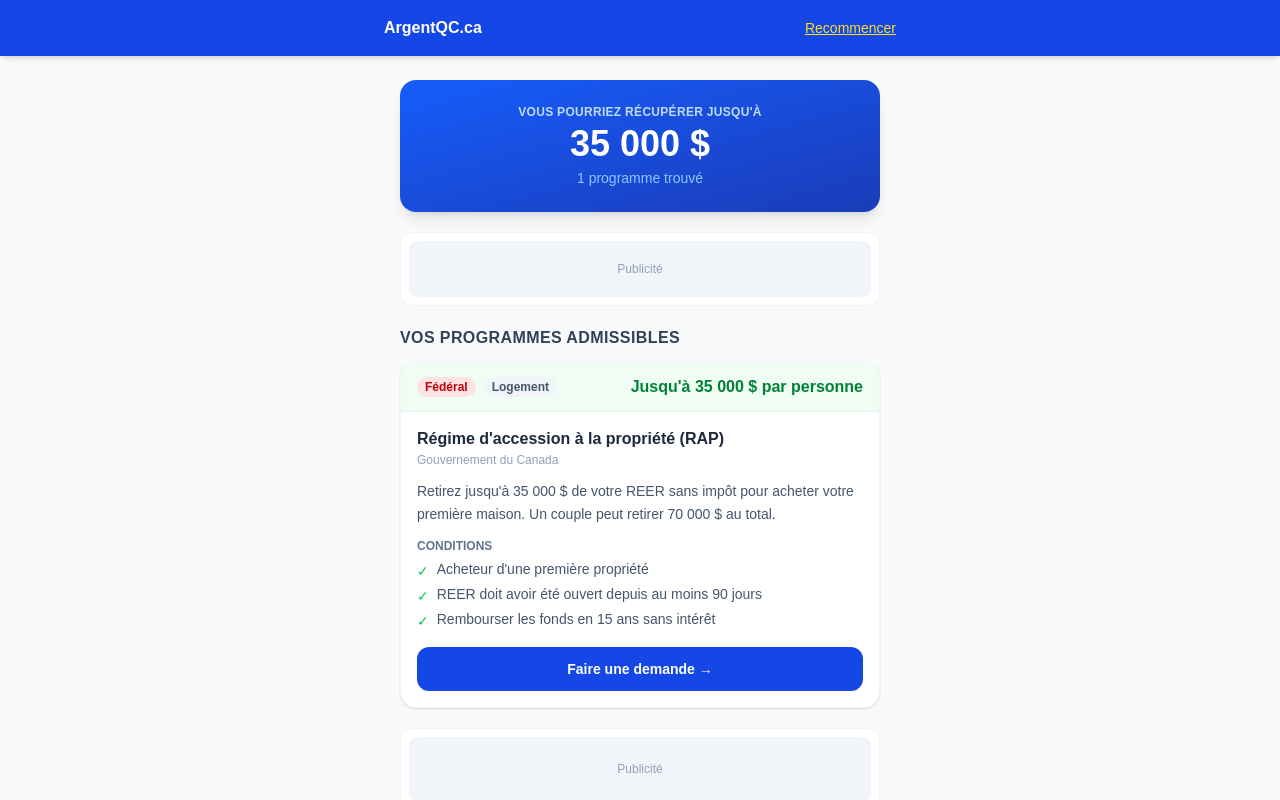
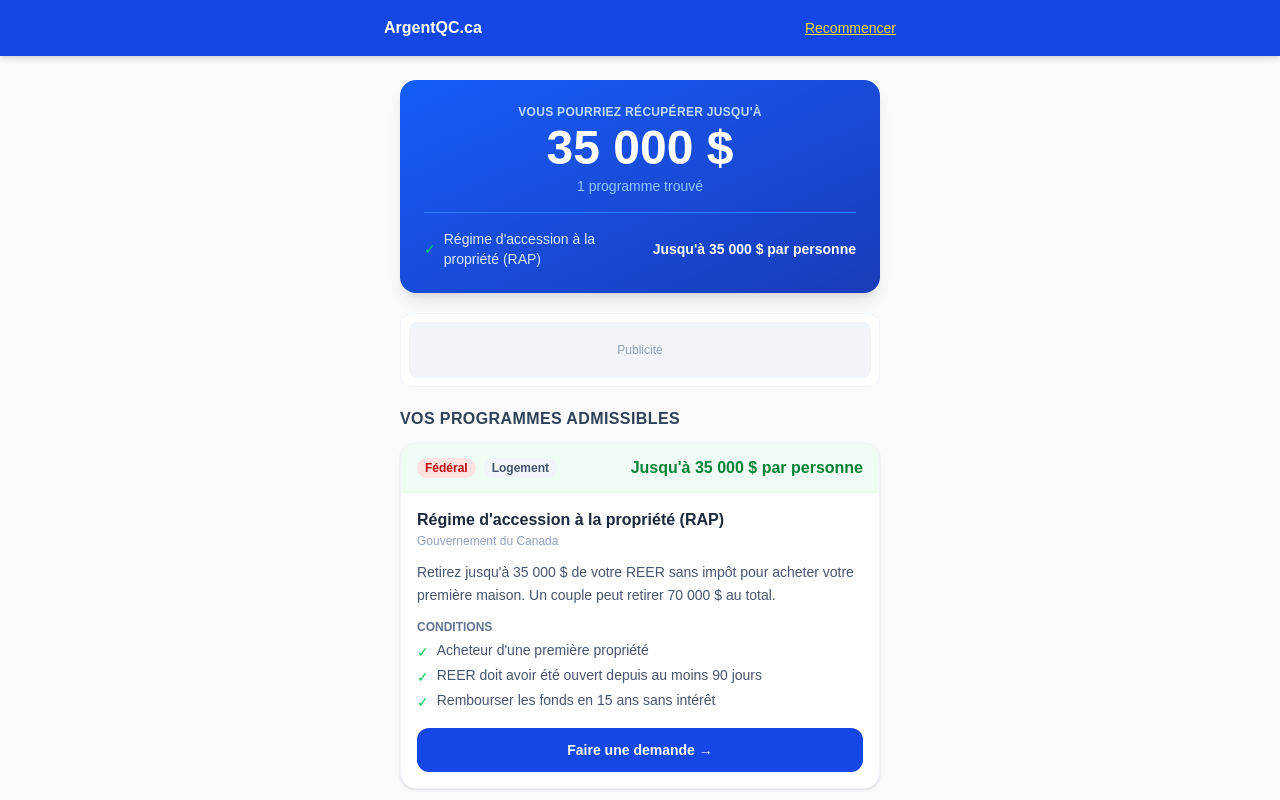
Before and after one commit to Simultima-qc/argentqc, a Next.js app: page /resultats in a window 1280 px wide. Shown: the top 800 px of the page. Built offline with nearby package versions, Linux system fonts and the light colour scheme.

Commit message:
Ajouter breakdown détaillé des programmes dans le résumé résultats
Co-Authored-By: Claude Sonnet 4.6 <noreply@anthropic.com>

```diff
--- a/src/app/resultats/page.tsx
+++ b/src/app/resultats/page.tsx
@@ -64,16 +64,27 @@ export default async function ResultatsPage({ searchParams }: Props) {
       <div className="max-w-lg mx-auto px-4 py-6">
 
         {/* Résumé total */}
-        <div className="bg-gradient-to-br from-blue-600 to-blue-800 text-white rounded-2xl p-6 mb-5 text-center shadow-lg">
-          <p className="text-blue-200 mb-1 text-xs uppercase tracking-wide font-semibold">
+        <div className="bg-gradient-to-br from-blue-600 to-blue-800 text-white rounded-2xl p-6 mb-5 shadow-lg">
+          <p className="text-blue-200 mb-1 text-xs uppercase tracking-wide font-semibold text-center">
             Vous pourriez récupérer jusqu&apos;à
           </p>
-          <div className="text-4xl font-extrabold mb-1">
+          <div className="text-5xl font-extrabold mb-1 text-center">
             {formaterArgent(total.max)}
           </div>
-          <p className="text-blue-300 text-sm">
+          <p className="text-blue-300 text-sm text-center mb-4">
             {programmes.length} programme{programmes.length > 1 ? "s" : ""} trouvé{programmes.length > 1 ? "s" : ""}
           </p>
+          <div className="border-t border-blue-500 pt-4 flex flex-col gap-2">
+            {programmes.map((prog) => (
+              <div key={prog.id} className="flex items-center justify-between text-sm">
+                <span className="text-blue-100 flex items-center gap-2">
+                  <span className="text-green-400">✓</span>
+                  {prog.nom}
+                </span>
+                <span className="font-bold text-white shrink-0 ml-2">{prog.montant_affiche}</span>
+              </div>
+            ))}
+          </div>
         </div>
 
         {/* Pub top résultats */}
```
